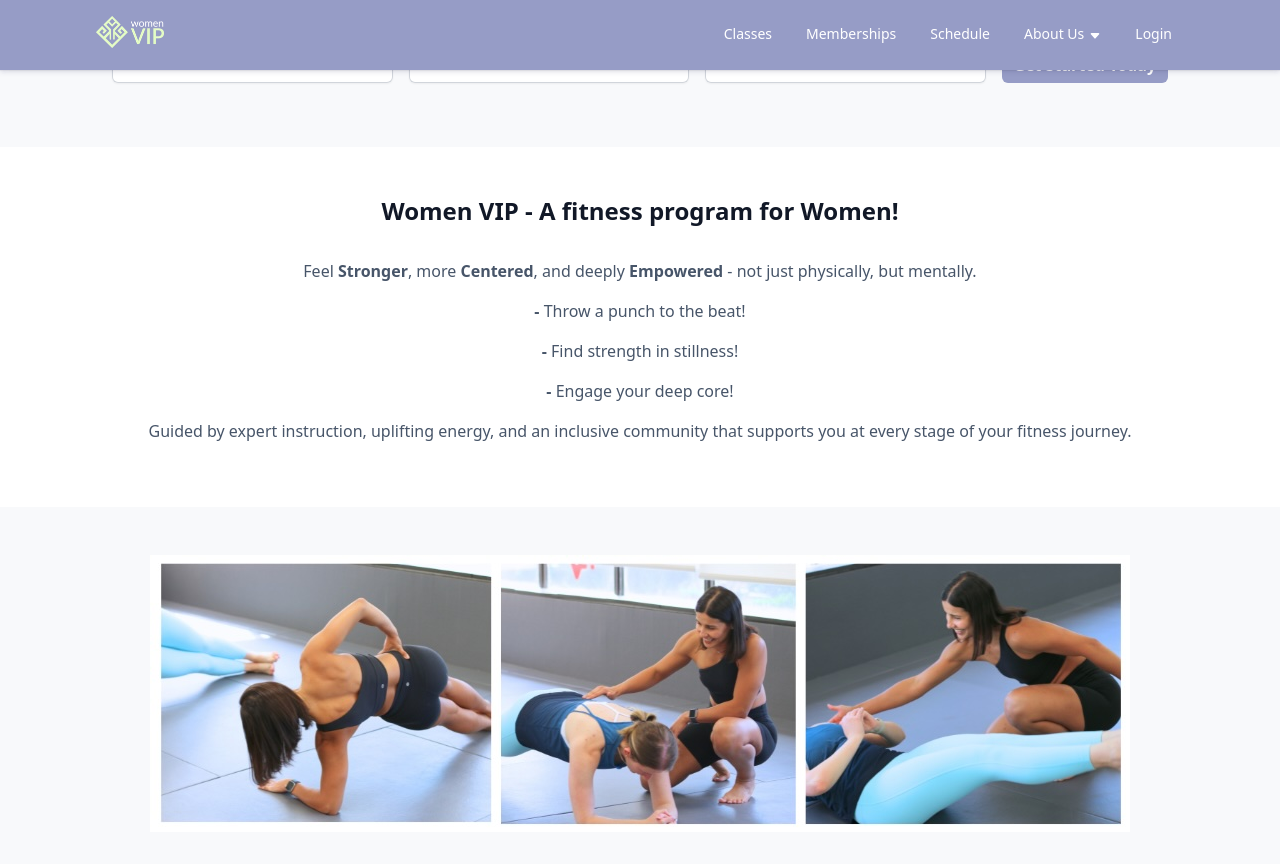
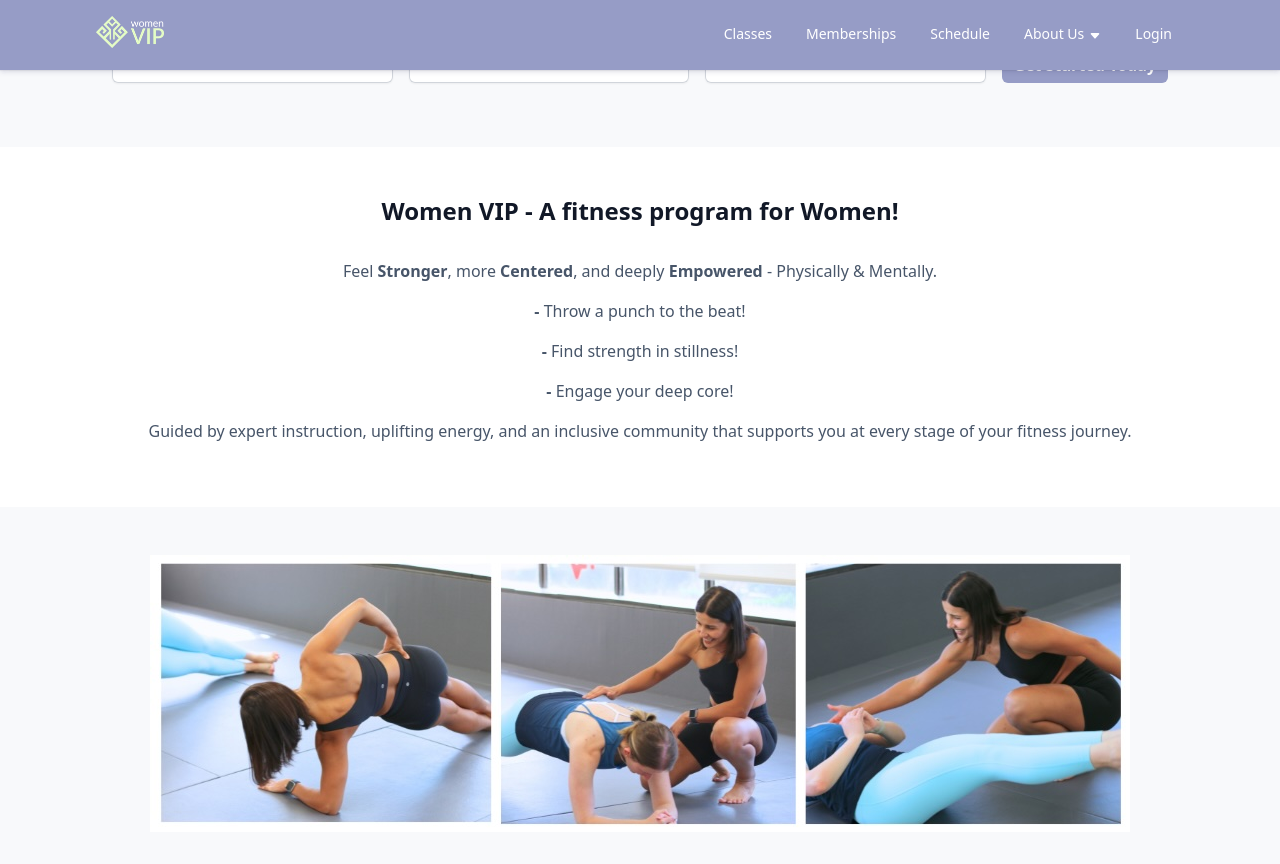
Before and after one commit to TGA-Academy/TGA-Academy.github.io, a Jekyll site: the page built from pages/index.html, in a window 1280 px wide and 900 px high, scrolled down 835 px. Shown: the top 864 px of the window. Built offline with Jekyll 4.4.1, drawn with Linux system fonts in a browser that asks for light colours.

Commit message:
Update index.html

```diff
--- a/pages/index.html
+++ b/pages/index.html
@@ -75,7 +75,7 @@ permalink: /
 
   <p>
      Feel <strong>Stronger</strong>, more <strong>Centered</strong>, and deeply <strong>Empowered</strong>
-    - not just physically, but mentally.
+    - Physically & Mentally.
   </p>
 
   <p>
```
